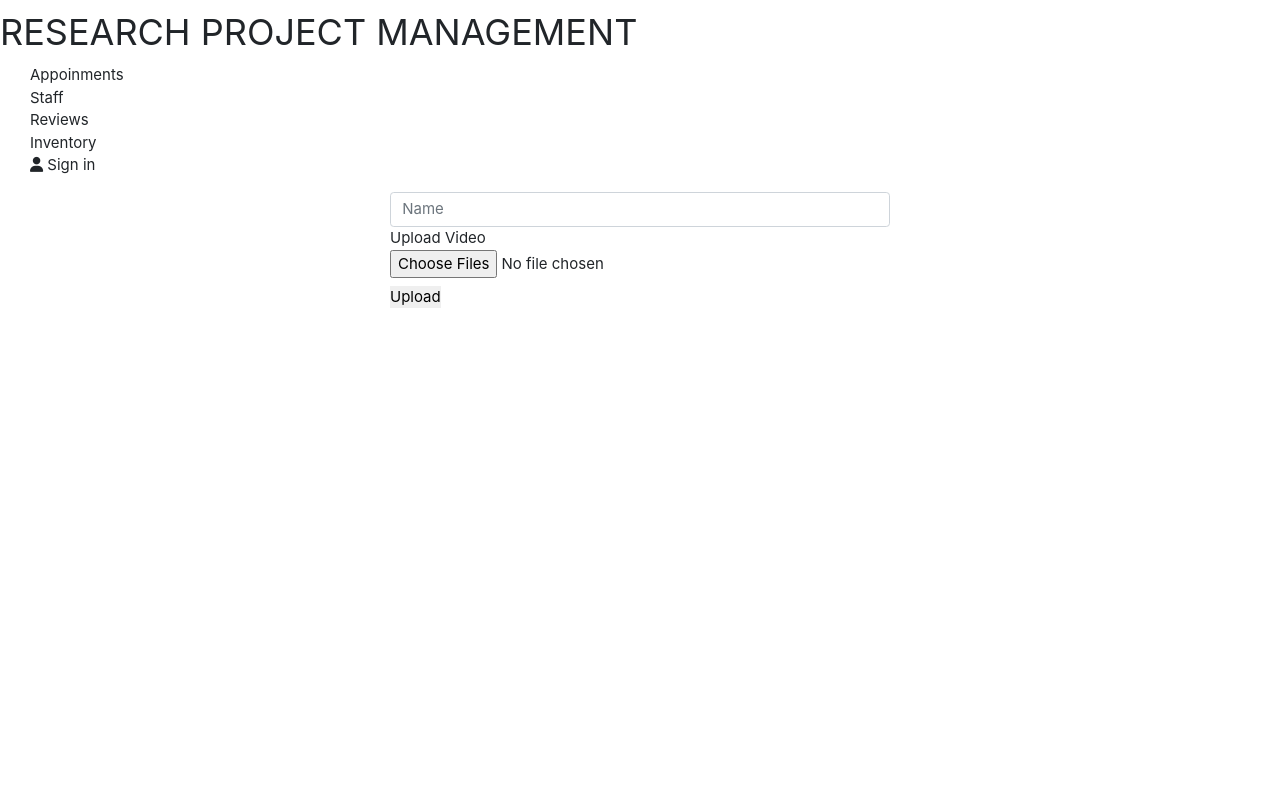
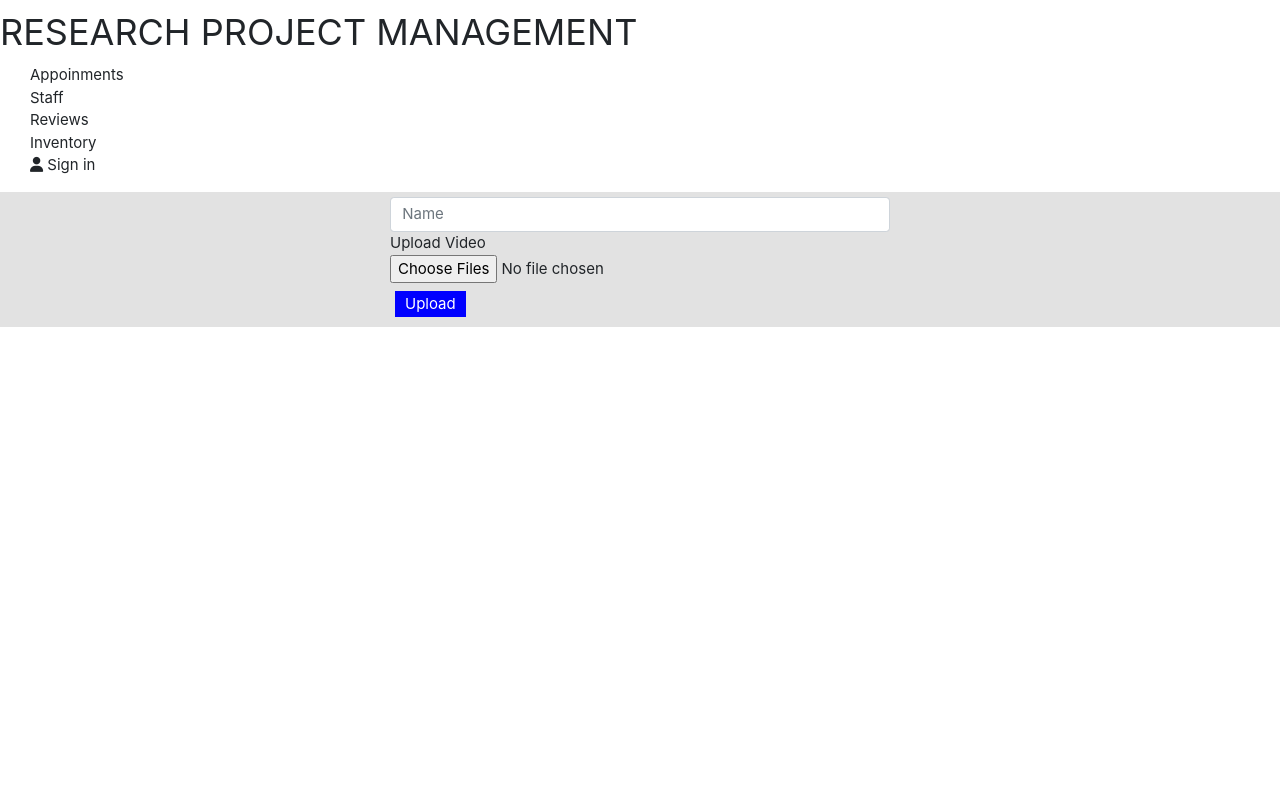
Before and after one commit to mithun0085/research-project-management-tool, a React (Create React App) app in the folder frontend/: page /addvideoc in a window 1280 px wide. Shown: the top 800 px of the page. Built offline with nearby package versions, Linux system fonts and the light colour scheme; no server answers.

Commit message:
design change

```diff
--- a/frontend/src/Pages/AddVideoc.js
+++ b/frontend/src/Pages/AddVideoc.js
@@ -1,6 +1,8 @@
 import { useState } from "react";
 import { useHistory } from "react-router-dom";
 import React from 'react';
+import { Box, Text } from "@chakra-ui/layout";
+
 
 const AddVideoc = () => {
   const history = useHistory();
@@ -39,6 +41,16 @@ const AddVideoc = () => {
   };
 
   return (
+     <Box
+        d="flex"
+        justifyContent="space-between"
+        alignItems="center"
+        bg="#e2e2e2"
+        w="100%"
+        p="5px 10px 5px 10px"
+        borderWidth="100px"
+
+      >
     <div style={{ maxWidth: 500, margin: "auto" }}>
       {/* <pre>{file!=null && file.length}</pre> */}
       <form onSubmit={upload} encType="multipart/form-data" >
@@ -55,10 +67,12 @@ Upload Video
 </div>
 
 
-  <button className="mt-2"
+  <button className="mt-2" style={{color:'white', backgroundColor:'blue' ,
+   margin:'5px', marginColor:'black' , paddingLeft:'10px' , paddingRight:'10px' ,
+  paddingTop:'2px' , paddingBottom:'2px'}}
   type="submit"
   variant="primary"
-   size="lg">
+   size="xlg">
    Upload
    </button>
   </form>
@@ -87,6 +101,7 @@ Upload Video
         </button>
       </div> */}
     </div>
+    </Box>
   );
 };
 
--- a/frontend/src/Pages/VideoHome.js
+++ b/frontend/src/Pages/VideoHome.js
@@ -2,6 +2,7 @@ import { Link } from "react-router-dom";
 import VideoPlayer from "react-video-js-player"
 import { useEffect, useState } from "react";
 import React from 'react';
+import { Box, Text } from "@chakra-ui/layout";
 
 const VideoHome = () => {
   const [videocs, setVideocs] = useState();
@@ -16,15 +17,28 @@ const VideoHome = () => {
   }, []);
 
   return (
-    <div className="row">
+    <Box
+        d="flex"
+        justifyContent="space-between"
+        alignItems="center"
+        bg="white"
+        w="100%"
+        p="5px 10px 5px 10px"
+        borderWidth="100px"
+
+      >
+    <div className="" style={{alignItems:'center', textAlign:'center'}}>
       {videocs?.map((videoc) => (
-        <div className="col-md-3 card me-3 mt-2 p-0 mb-2 d-flex" key={videoc._id}>
-
-
-          <VideoPlayer src={videoc.video} width="720"
+        <div style={{color:'red', backgroundColor:'#e2e2e2' }} key={videoc._id}>
+         <h3>Upload Success</h3>
+         <h1 style={{color:'black'}}>
+         Video Submission Preview
+         </h1>
+         <center>
+         <VideoPlayer src={videoc.video} width="720"
                     height="420"
           playBackRates={[0.5,1,1.25,1.5,2]}/>
-
+        </center>
 
           <div className="p-2">
             <h3>{videoc.name}</h3>
@@ -32,6 +46,7 @@ const VideoHome = () => {
         </div>
       ))}
     </div>
+    </Box>
   );
 };
 
```
